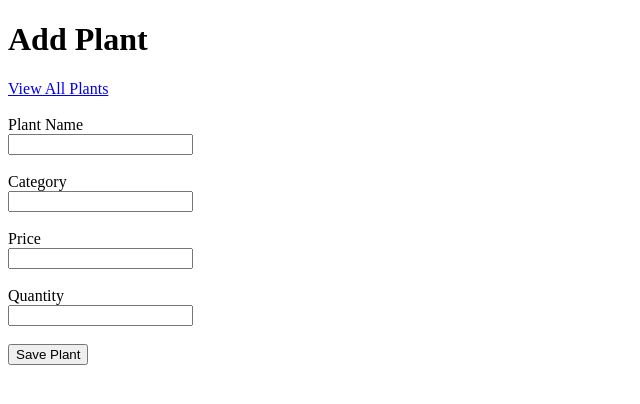
After one commit to ShindeSuraj8748/NurseryManagementSystem, a Flask app: page /plants/add in a window 1280 px wide. The commit adds this page. Shown: the top 404 px of the page, without its empty margins (0-640 px from the left). Run offline with Flask 3, Linux system fonts and the light colour scheme.

Commit message:
Complete Plant CRUD operations

```diff
--- a/app/__init__.py
+++ b/app/__init__.py
@@ -1,6 +1,6 @@
 from flask import Flask
 from flask_migrate import Migrate
-
+from app.routes.plants import plants
 from config import Config
 from app.database import db
 from app.routes.home import main
@@ -17,5 +17,6 @@ def create_app():
     migrate.init_app(app, db)
 
     app.register_blueprint(main)
+    app.register_blueprint(plants)
 
     return app
--- /dev/null
+++ b/app/routes/plants.py
@@ -0,0 +1,55 @@
+from flask import Blueprint, render_template, request, redirect , url_for
+from app.database import db
+from app.models import Plant
+
+plants = Blueprint("plants", __name__)
+
+@plants.route("/plants/add", methods=["GET", "POST"])
+def add_plant():
+    if request.method == "POST":
+        name = request.form["name"]
+        category = request.form["category"]
+        price = request.form["price"]
+        quantity = request.form["quantity"]
+
+        new_plant = Plant(
+    name=name,
+    category=category,
+    price=price,
+    quantity=quantity
+)
+        db.session.add(new_plant)
+        db.session.commit()
+        return redirect(url_for("plants.plant_list"))
+
+    return render_template("add_plant.html")
+
+@plants.route("/plants")
+def plant_list():
+    plants_list = Plant.query.all()
+    return render_template("plant_list.html", plants=plants_list)
+
+@plants.route("/plants/edit/<int:id>",methods=["GET","POST"])
+def edit_plant(id):
+    plant = Plant.query.get_or_404(id)
+
+    if request.method == "POST":
+        plant.name = request.form["name"]
+        plant.category = request.form["category"]
+        plant.price = request.form["price"]
+        plant.quantity = request.form["quantity"]
+
+        db.session.commit()
+
+        return redirect(url_for("plants.plant_list"))
+
+    return render_template("edit_plant.html",plant=plant)
+
+@plants.route("/plants/delete/<int:id>")
+def delete_plant(id):
+    plant = Plant.query.get_or_404(id)
+
+    db.session.delete(plant)
+    db.session.commit()
+
+    return redirect(url_for("plants.plant_list"))
--- /dev/null
+++ b/app/templates/add_plant.html
@@ -0,0 +1,30 @@
+<!DOCTYPE html>
+<html>
+<head>
+    <title>Add Plant</title>
+</head>
+<body>
+
+<h1>Add Plant</h1>
+<a href="{{ url_for('plants.plant_list') }}">View All Plants</a>
+<br><br>
+<form method=POST>
+
+    <label>Plant Name</label><br>
+<input type="text" name="name"><br><br>
+
+<label>Category</label><br>
+<input type="text" name="category"><br><br>
+
+<label>Price</label><br>
+<input type="number" step="0.01" name="price"><br><br>
+
+<label>Quantity</label><br>
+<input type="number" name="quantity"><br><br>
+
+<button type="submit">Save Plant</button>
+
+</form>
+
+</body>
+</html>
```
Also changed, not shown: app/templates/base.html (+21 -15 lines), app/templates/edit_plant.html (added, +32 -0 lines), app/templates/plant_list.html (added, +43 -0 lines).
